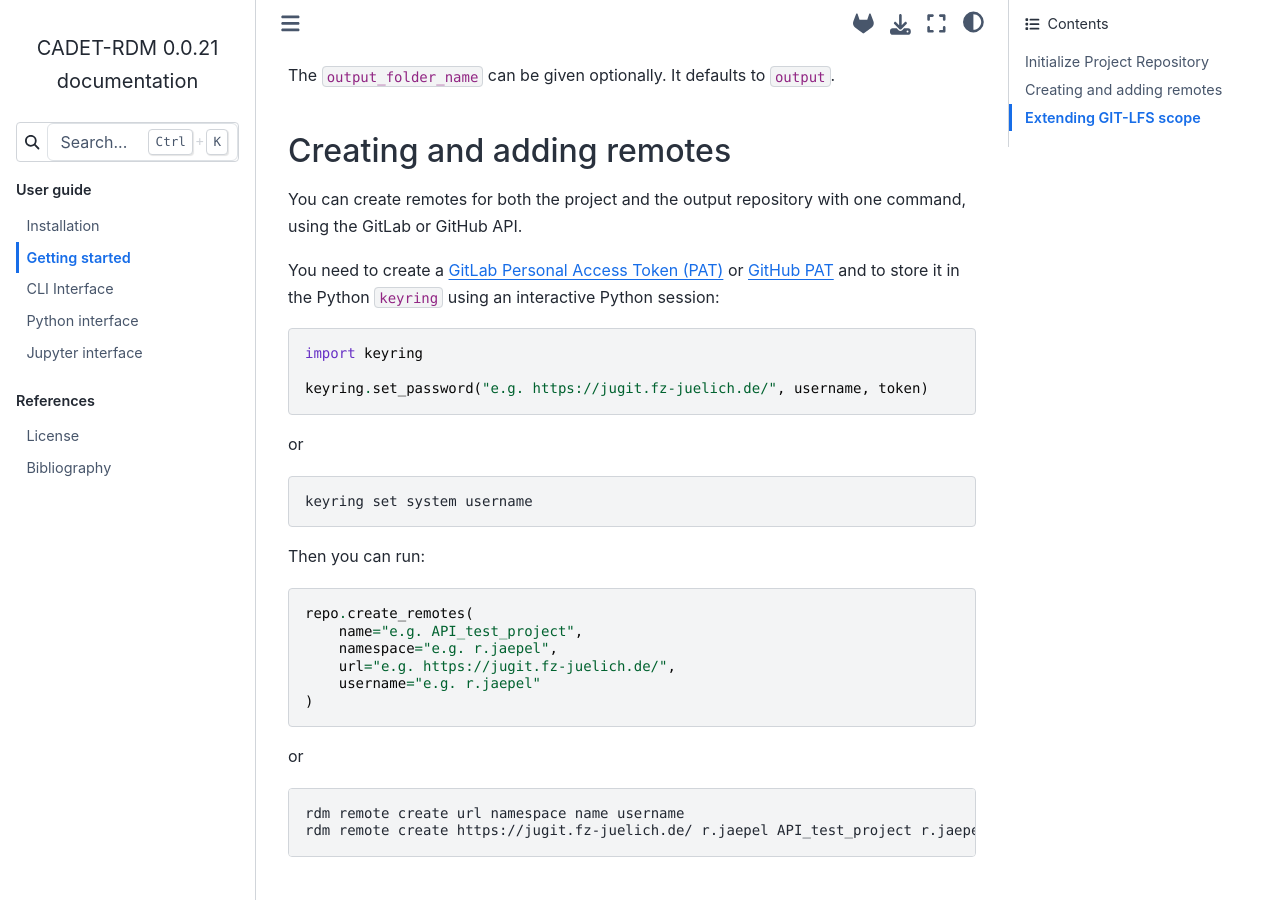
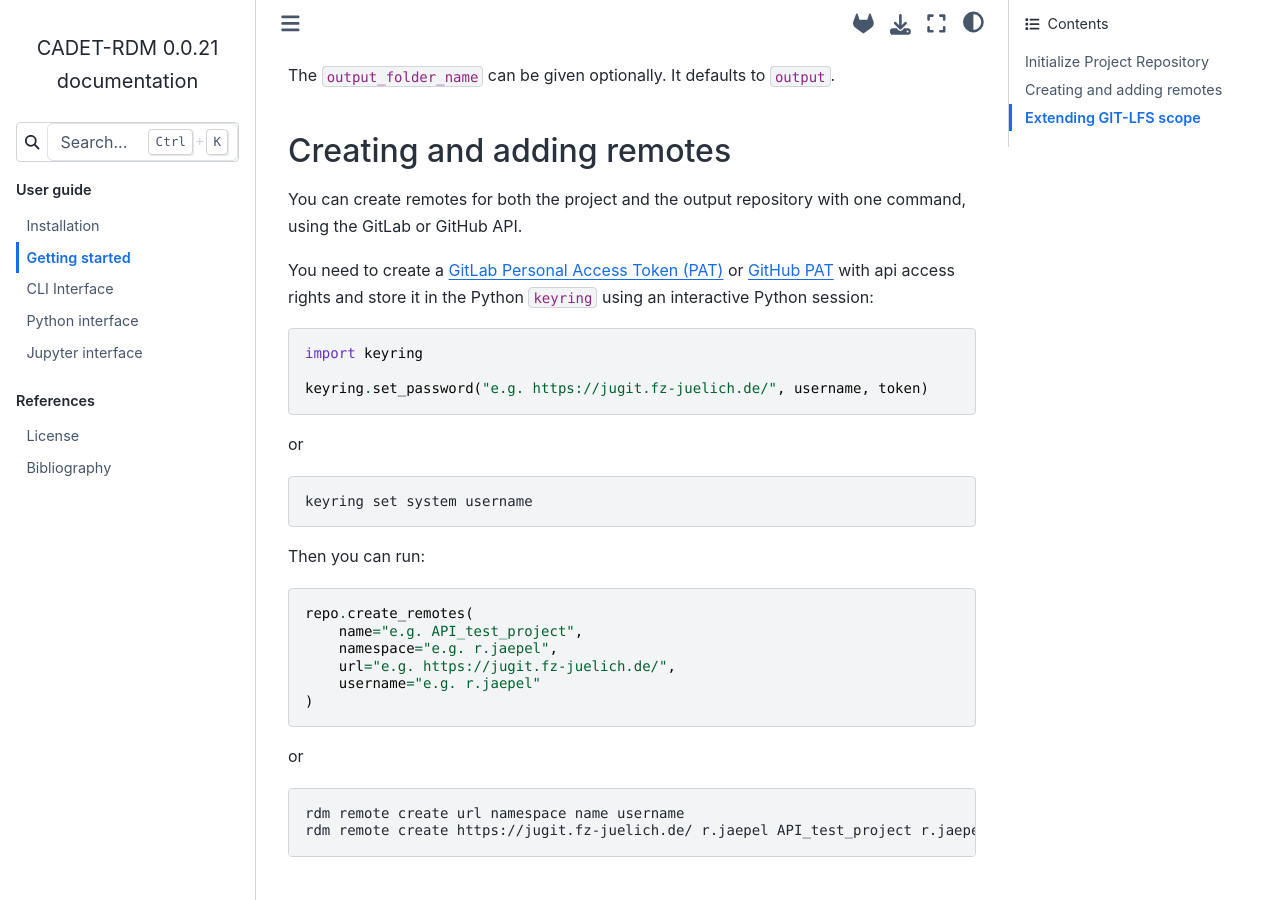
Before and after one commit to cadet/CADET-RDM, a Sphinx documentation site: the page built from docs/source/user_guide/getting-started.md, in a window 1280 px wide and 900 px high, scrolled down 413 px. Built offline with Sphinx 7.4.7 and the Sphinx Book theme 1.1.4, drawn with Linux system fonts in a browser that asks for light colours.

Commit message:
Fix typos in documentation

````diff
--- a/docs/source/user_guide/getting-started.md
+++ b/docs/source/user_guide/getting-started.md
@@ -24,8 +24,8 @@ The `output_folder_name` can be given optionally. It defaults to `output`.
 You can create remotes for both the project and the output repository with one command, using the GitLab or GitHub API.
 
 You need to create a
-[GitLab Personal Access Token (PAT)](https://docs.gitlab.com/ee/user/profile/personal_access_tokens.html) or [GitHub PAT](https://github.com/settings/tokens?type=beta)
-and to store it in the Python `keyring` using an interactive Python session:
+[GitLab Personal Access Token (PAT)](https://docs.gitlab.com/ee/user/profile/personal_access_tokens.html) or [GitHub PAT](https://github.com/settings/tokens?type=beta) with api access rights
+and store it in the Python `keyring` using an interactive Python session:
 
 ```python
 import keyring
````
